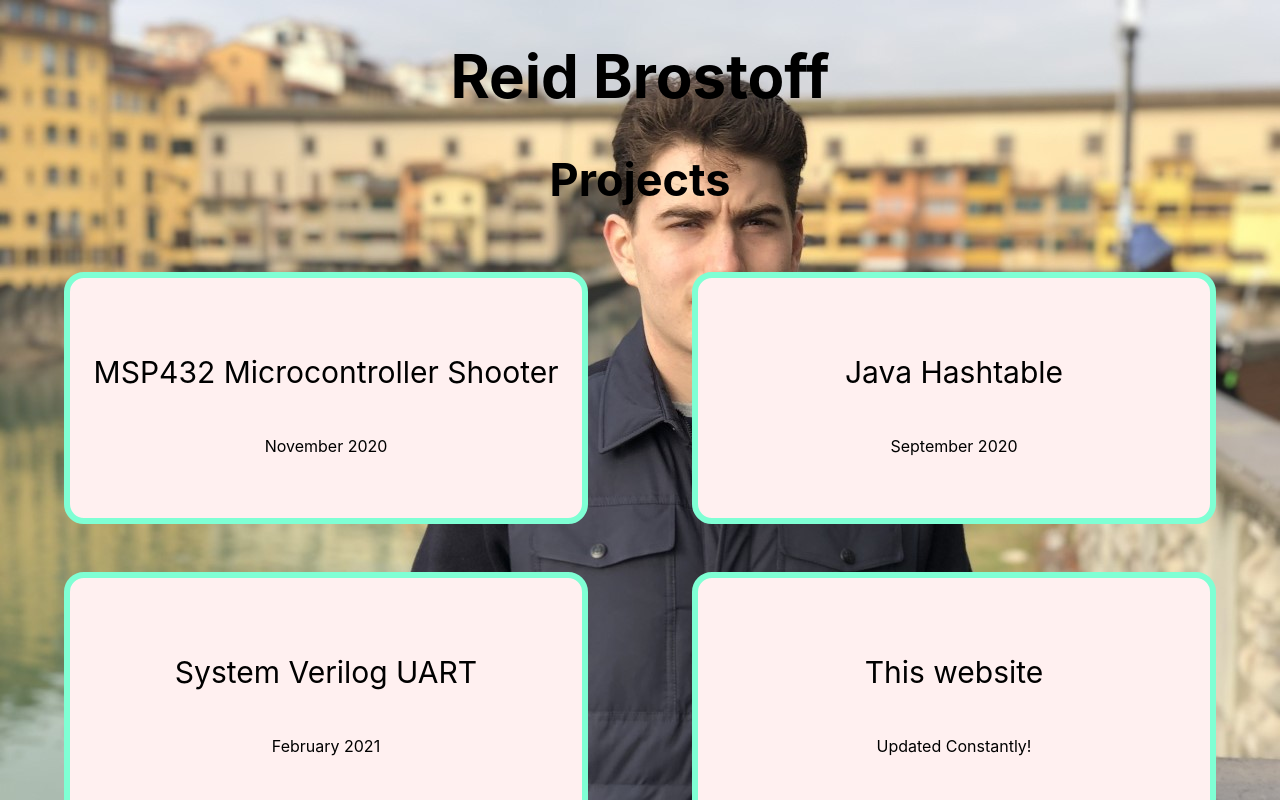
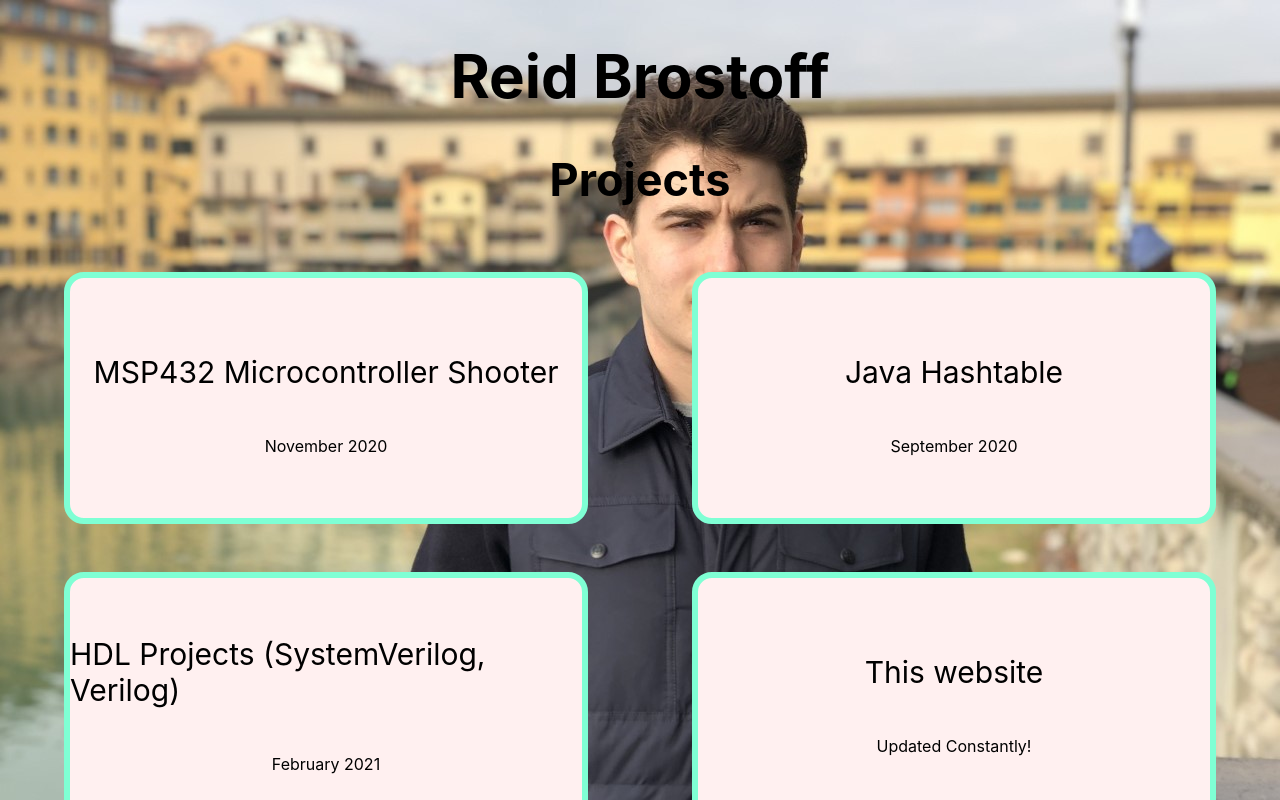
Before and after one commit to mrreider/website, a React (Create React App) app: page /Projects in a window 1280 px wide. Shown: the top 800 px of the page. Built offline with nearby package versions, Linux system fonts and the light colour scheme.

Commit message:
Updated HDL projects

```diff
--- a/src/components/projects/Projects.js
+++ b/src/components/projects/Projects.js
@@ -35,8 +35,8 @@ class Projects extends Component {
                 <div className={classes.projectBox}>
                     <p onMouseOver={() => this.setState({ verilogHelpTexT: helpText })}
                         onMouseOut={() => this.setState({ verilogHelpTexT: <p className={classes.lame2}>February 2021</p> })}
-                        onClick={() => window.open('https://github.com/mrreider/Portfolio/tree/main/Projects/SV%20UART', '_blank')}
-                        >System Verilog UART</p>
+                        onClick={() => window.open('https://github.com/mrreider/Portfolio/tree/main/Projects/HDL%20Projects', '_blank')}
+                        >HDL Projects (SystemVerilog, Verilog)</p>
                     {this.state.verilogHelpTexT}
                 </div>
                 <div className={classes.projectBox}>
```
Also changed, not shown: 1 other file (tests, documents, lock files or other folders).
